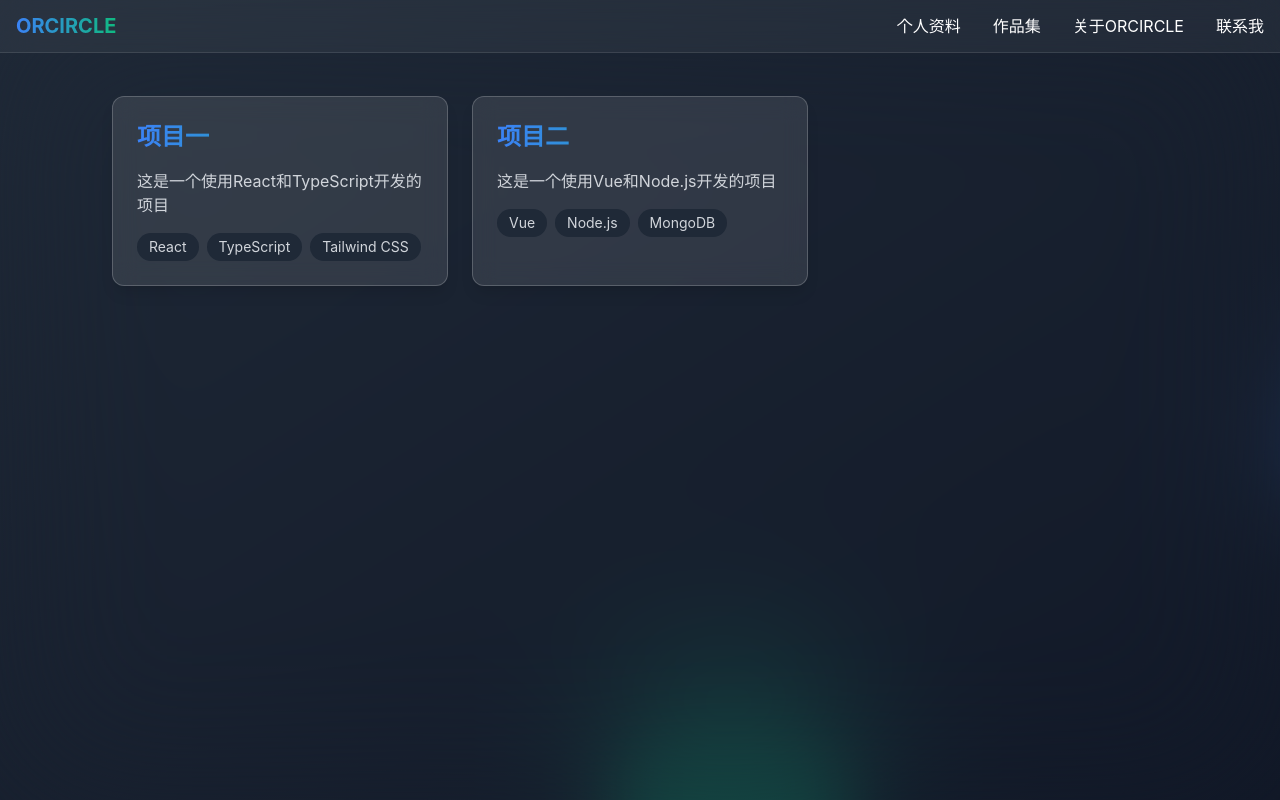
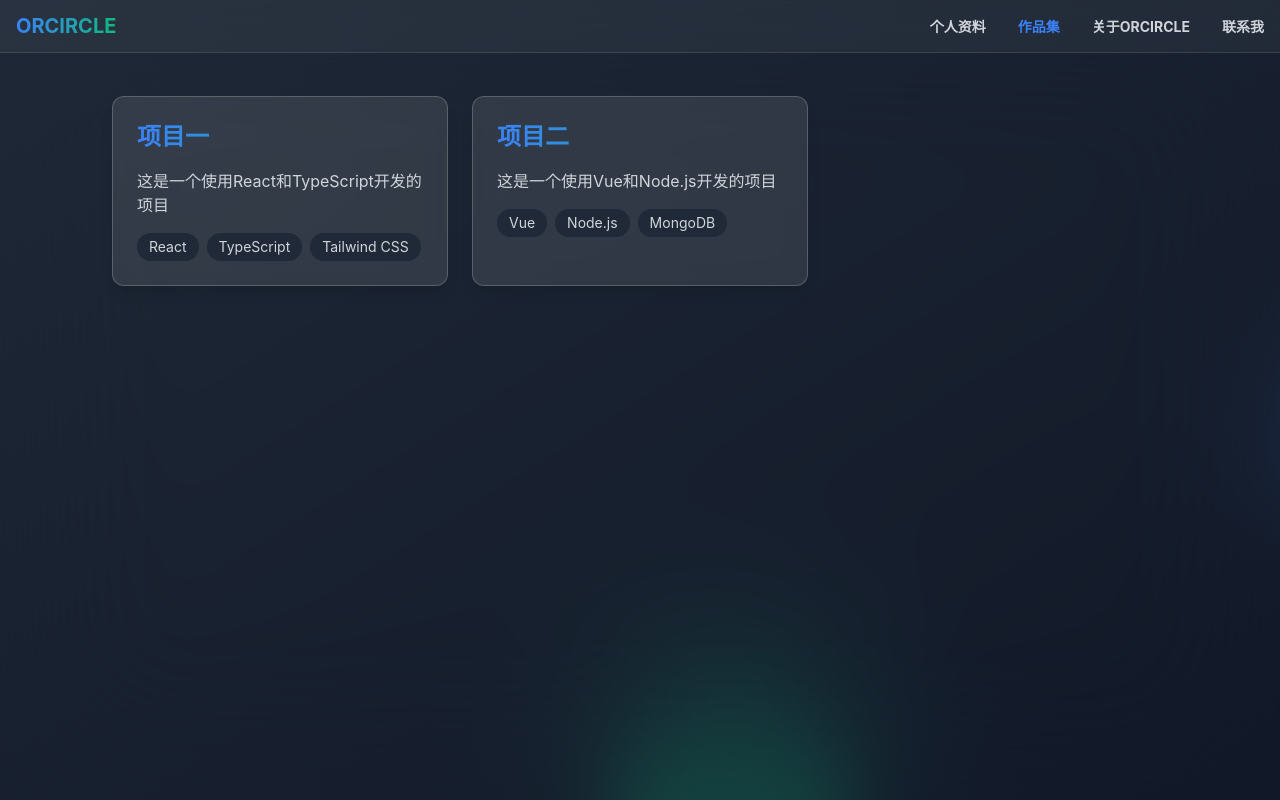
Before and after one commit to orcircle/jay-portfolio, a React (Vite) app: page /jay-portfolio/portfolio in a window 1280 px wide. Built offline with nearby package versions, Linux system fonts and the light colour scheme; a web font is replaced by a local one.

Commit message:
modified:   .github/workflows/deploy.yml 	modified:   src/components/Navbar.tsx 	modified:   src/pages/Home.tsx 	modified:   vite.config.ts

```diff
--- a/src/components/Navbar.tsx
+++ b/src/components/Navbar.tsx
@@ -60,7 +60,7 @@ const Navbar: React.FC = () => {
                     e.preventDefault();
                     handleNavigation(path);
                   }}
-                  className={`nav-link ${isActive(path) ? 'text-primary' : ''} text-white`}
+                  className={`nav-link ${isActive(path) ? 'text-primary' : ''} text-sm font-bold`}
                 >
                   {path === '/' && '个人资料'}
                   {path === '/portfolio' && '作品集'}
--- a/src/pages/Home.tsx
+++ b/src/pages/Home.tsx
@@ -83,7 +83,7 @@ const Home: React.FC = () => {
                   viewport={{ once: true }}
                   className="w-full"
                 >
-                  <div className="grid grid-cols-1 sm:grid-cols-2 gap-4">
+                  <div className="flex flex-wrap justify-between gap-4">
                     {basicInfo.map((item, index) => (
                       <div key={index} className="flex flex-col">
                         <span className="text-gray-400 text-sm font-medium">{item.label}</span>
--- a/vite.config.ts
+++ b/vite.config.ts
@@ -21,5 +21,5 @@ export default defineConfig({
     cors: true,
     allowedHosts: ['szv0279', 'localhost', '127.0.0.1'],
   },
-  base: '/jay-portfolio/',
+  base: '/jay-portfolio',
 })
```
